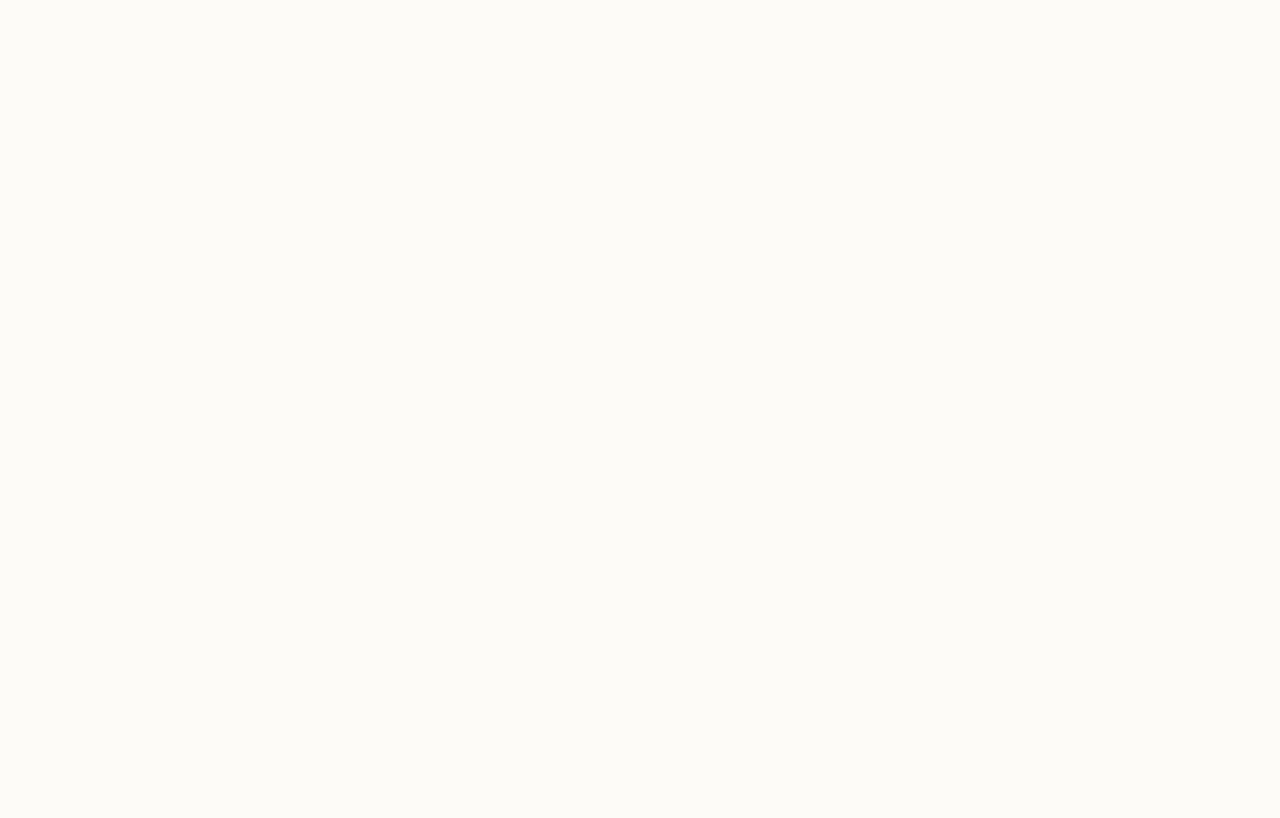
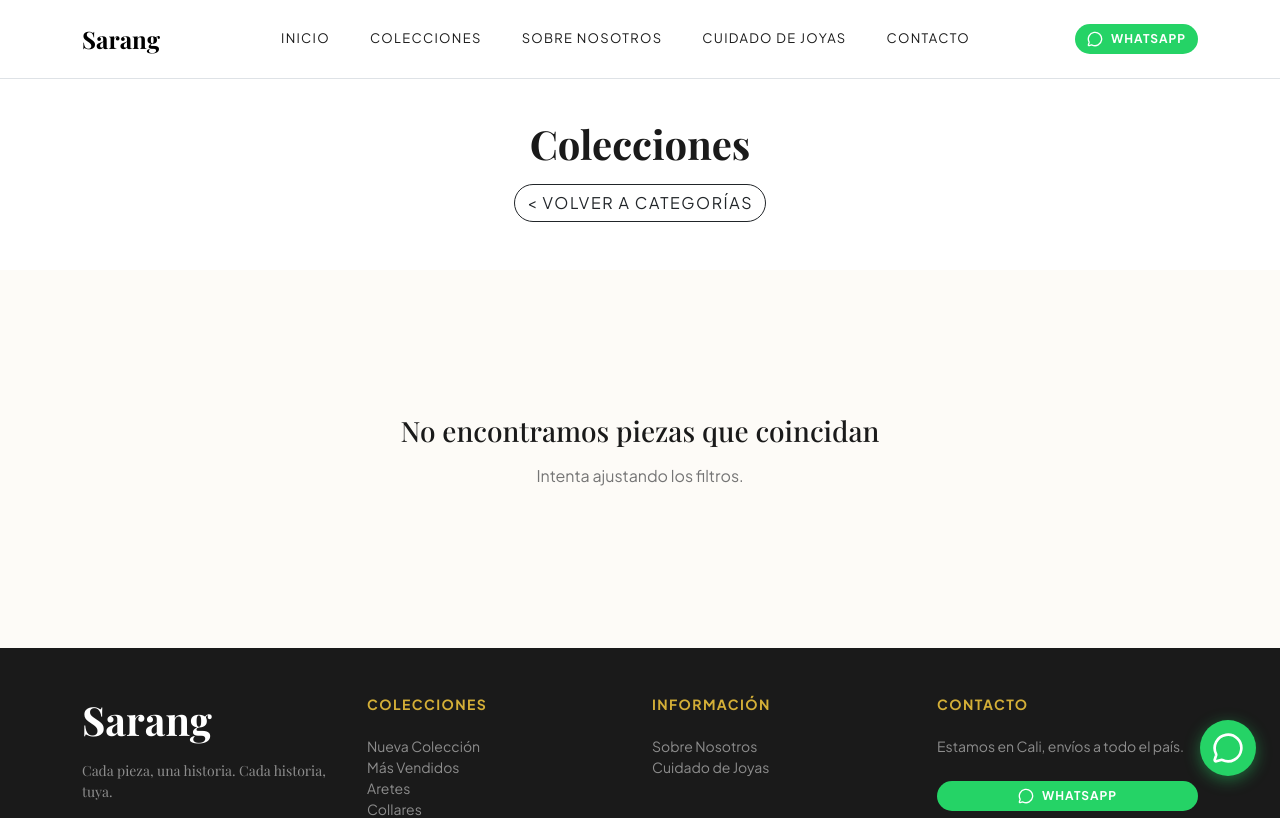
Before and after one commit to SOGD12/Sarang-web, a React (Vite) app: page /colecciones/1 in a window 1280 px wide. Before the commit this address had no page. Shown: the top 818 px of the page. Built offline with nearby package versions, Linux system fonts and the light colour scheme; a web font is replaced by a local one.

Commit message:
fix(navbar): resolve collections bug, add product detail routing and changed style card when item is selected

```diff
--- a/src/App.jsx
+++ b/src/App.jsx
@@ -4,8 +4,11 @@ import Home from './pages/Home';
 import Collections from './pages/Collections';
 
 const ScrollToTop = () => {
-  const { pathname } = useLocation();
-  useEffect(() => { window.scrollTo(0, 0); }, [pathname]);
+  const { pathname, state } = useLocation();
+  useEffect(() => {
+    if (state?.noScroll) return;
+    window.scrollTo(0, 0);
+  }, [pathname, state]);
   return null;
 };
 
@@ -16,6 +19,8 @@ const App = () => {
       <Routes>
         <Route path="/" element={<Home />} />
         <Route path="/colecciones" element={<Collections />} />
+        <Route path="/colecciones/:category" element={<Collections />} />
+        <Route path="/colecciones/:category/:productSlug" element={<Collections />} />
       </Routes>
     </Router>
   );
--- a/src/pages/Collections.jsx
+++ b/src/pages/Collections.jsx
@@ -1,38 +1,65 @@
 import { useState, useMemo, useRef, useEffect } from 'react';
 import { Container, Row, Col, Button, Card, Modal } from 'react-bootstrap';
 import { MessageCircle } from 'lucide-react';
+import { useParams, useNavigate } from 'react-router-dom';
 import productosData from '../data/productos.json';
 import NavbarSarah from './navbar';
 import Footer from './footer';
 
+const slugify = (str) => str.toLowerCase().replace(/\s+/g, '-').replace(/[^\w-]/g, '');
+const findCategory = (slug) => {
+  const cats = [...new Set(productosData.map(p => p.category))];
+  return cats.find(c => slugify(c) === slug) || null;
+};
+const findProductBySlug = (slug, category) => {
+  return productosData.find(p => slugify(p.name) === slug && p.category === category) || null;
+};
+
 const Collections = () => {
-  const [view, setView] = useState('categories');
-  const [selectedCategory, setSelectedCategory] = useState(null);
+  const { category: categorySlug, productSlug } = useParams();
+  const navigate = useNavigate();
   const [showImageModal, setShowImageModal] = useState(false);
   const [selectedProduct, setSelectedProduct] = useState(null);
   const productsRef = useRef(null);
 
   const categories = useMemo(() => [...new Set(productosData.map(p => p.category))], []);
 
+  const view = categorySlug ? 'products' : 'categories';
+
+  const selectedCategory = useMemo(() => {
+    if (!categorySlug) return null;
+    return findCategory(categorySlug);
+  }, [categorySlug]);
+
   const handleCategoryClick = (cat) => {
-    setSelectedCategory(cat);
-    setView('products');
+    navigate(`/colecciones/${slugify(cat)}`);
   };
 
   const handleImageClick = (product) => {
-    setSelectedProduct(product);
-    setShowImageModal(true);
+    navigate(`/colecciones/${categorySlug}/${slugify(product.name)}`, { state: { noScroll: true } });
   };
 
   const handleCloseModal = () => {
-    setShowImageModal(false);
-    setSelectedProduct(null);
+    navigate(`/colecciones/${categorySlug}`, { state: { noScroll: true } });
   };
 
   const filteredProducts = useMemo(() => {
     if (!selectedCategory) return [];
     return productosData.filter(p => p.category === selectedCategory);
   }, [selectedCategory]);
+
+  useEffect(() => {
+    if (productSlug && selectedCategory) {
+      const product = findProductBySlug(productSlug, selectedCategory);
+      if (product) {
+        setSelectedProduct(product);
+        setShowImageModal(true);
+      }
+    } else {
+      setShowImageModal(false);
+      setSelectedProduct(null);
+    }
+  }, [productSlug, selectedCategory]);
 
   useEffect(() => {
     if (view === 'products') {
@@ -44,17 +71,19 @@ const Collections = () => {
     <div className="min-vh-100 bg-ivory">
       <NavbarSarah />
 
-      <div className="text-center py-4 bg-white" style={{ marginTop: '72px' }}>
+      <div className="text-center py-4 py-md-5 bg-white collections-header" style={{ marginTop: '72px' }}>
         <Container>
-          <h1 className="font-serif display-4 fw-bold mb-3">Colecciones</h1>
-          {view === 'products' && (
-            <p className="text-muted-gray max-w-600 mx-auto">{selectedCategory}</p>
+          <h1 className="font-serif fw-bold mb-3 collections-title">Colecciones</h1>
+          {view === 'categories' ? (
+            <p className="text-muted-gray max-w-600 mx-auto collections-desc">Piezas artesanales únicas, hechas a mano para ti</p>
+          ) : (
+            <p className="text-muted-gray max-w-600 mx-auto collections-desc">{selectedCategory}</p>
           )}
           {view === 'products' && (
             <Button
               variant="outline-dark"
               className="rounded-pill font-label-caps"
-              onClick={() => setView('categories')}
+              onClick={() => navigate('/colecciones')}
             >
               &lt; Volver a categorías
             </Button>
@@ -93,7 +122,7 @@ const Collections = () => {
           <Row className="g-4">
             {filteredProducts.length > 0 ? (
               filteredProducts.map(product => (
-                <Col key={product.id} xs={12} sm={6} lg={3} className="mb-4">
+                <Col key={product.id} xs={6} sm={6} lg={3} className="mb-4">
                   <Card className="product-card h-100">
                     <div className="position-relative">
                       <div className="position-absolute top-0 start-0 m-2 z-3">
--- a/src/pages/navbar.jsx
+++ b/src/pages/navbar.jsx
@@ -47,9 +47,53 @@ const NavbarSarah = () => {
             >
               Colecciones
             </Nav.Link>
-            <Nav.Link href="#sobre-nosotros" className="nav-link-custom" onClick={closeNav}>Sobre Nosotros</Nav.Link>
-            <Nav.Link href="#cuidado-joyas" className="nav-link-custom" onClick={closeNav}>Cuidado de Joyas</Nav.Link>
-            <Nav.Link href="#contacto" className="nav-link-custom" onClick={closeNav}>Contacto</Nav.Link>
+            <Nav.Link
+  href="#sobre-nosotros"
+  className="nav-link-custom"
+  onClick={(e) => {
+    e.preventDefault();
+    closeNav();
+    if (isActive('/')) {
+      document.querySelector('#sobre-nosotros')?.scrollIntoView({ behavior: 'smooth' });
+    } else {
+      window.location.href = '/#sobre-nosotros';
+    }
+  }}
+>
+  Sobre Nosotros
+</Nav.Link>
+
+<Nav.Link
+  href="#cuidado-joyas"
+  className="nav-link-custom"
+  onClick={(e) => {
+    e.preventDefault();
+    closeNav();
+    if (isActive('/')) {
+      document.querySelector('#cuidado-joyas')?.scrollIntoView({ behavior: 'smooth' });
+    } else {
+      window.location.href = '/#cuidado-joyas';
+    }
+  }}
+>
+  Cuidado de Joyas
+</Nav.Link>
+
+<Nav.Link
+  href="#contacto"
+  className="nav-link-custom"
+  onClick={(e) => {
+    e.preventDefault();
+    closeNav();
+    if (isActive('/')) {
+      document.querySelector('#contacto')?.scrollIntoView({ behavior: 'smooth' });
+    } else {
+      window.location.href = '/#contacto';
+    }
+  }}
+>
+  Contacto
+</Nav.Link>
           </Nav>
         </Navbar.Collapse>
         <div className="d-none d-lg-flex">
--- a/src/responsive.css
+++ b/src/responsive.css
@@ -42,6 +42,9 @@
   }
   footer .display-6 {
     font-size: 1.75rem;
+  }
+  .collections-title {
+    font-size: 2.5rem;
   }
 }
 
@@ -99,9 +102,18 @@
   font-size: 1rem !important;
 }
 }
-
 @media (max-width: 575.98px) {
-
+  .collections-header {
+    padding-left: 1rem !important;
+    padding-right: 1rem !important;
+  }
+  .collections-title {
+    font-size: 2rem !important;
+  }
+  .collections-desc {
+    font-size: 0.9rem !important;
+    max-width: 280px !important;
+  }
 
   .floating-whatsapp {
     width: 48px;
```
